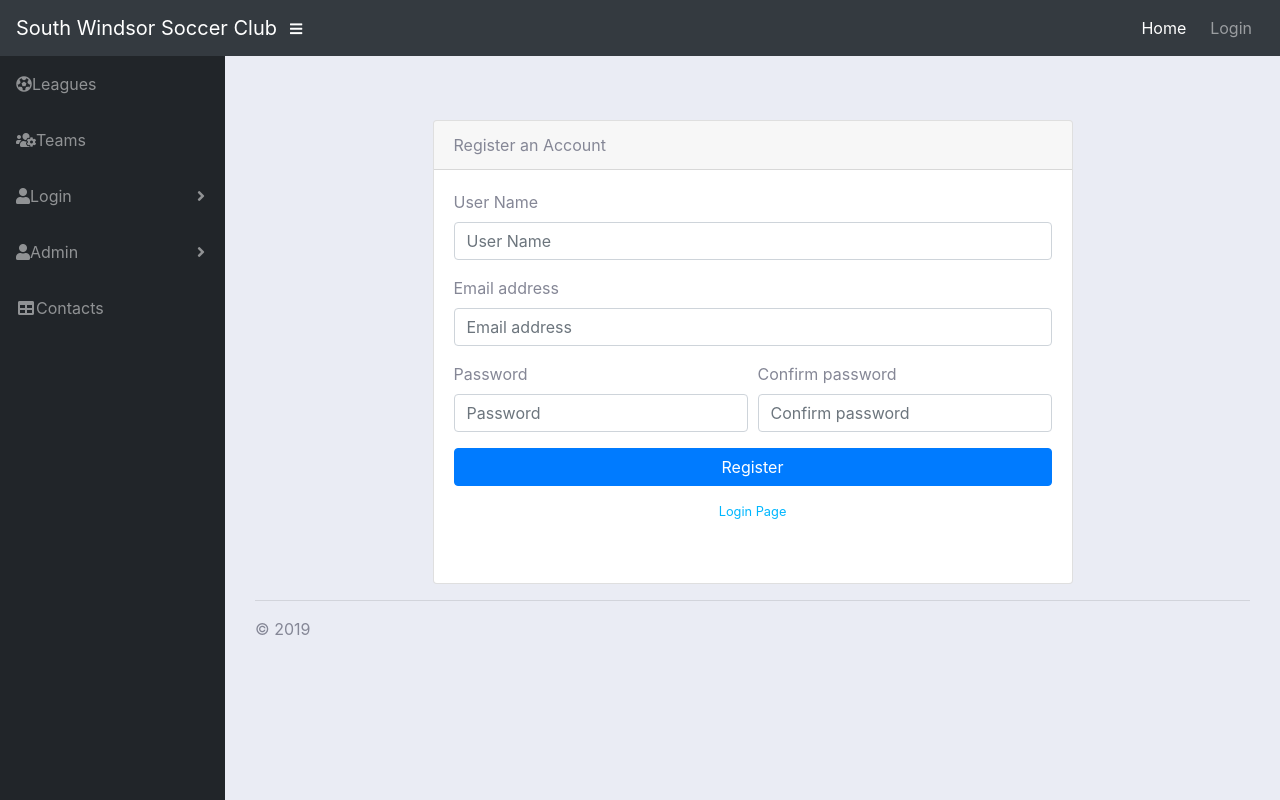
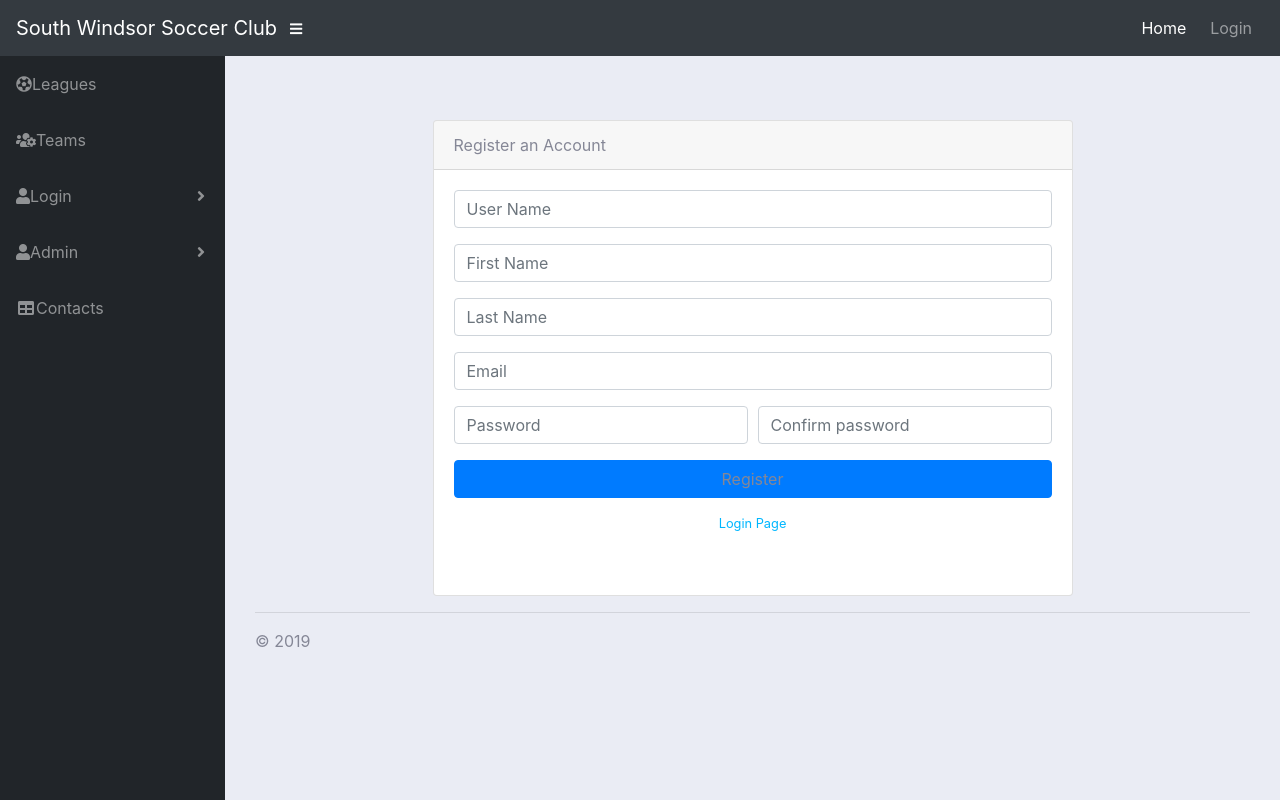
Before and after one commit to sudeshpamidi/MEAN-Final-Project, an Angular app in the folder client/: page /register in a window 1280 px wide. Built offline with nearby package versions, Linux system fonts and the light colour scheme.

Commit message:
Registration uses completed

```diff
--- a/client/src/app/leagues/leagues.component.html
+++ b/client/src/app/leagues/leagues.component.html
@@ -1 +1,2 @@
 <p>leagues works!</p>
+{{isAuthenticated}}
--- a/client/src/app/leagues/leagues.component.ts
+++ b/client/src/app/leagues/leagues.component.ts
@@ -1,4 +1,5 @@
 import { Component, OnInit } from '@angular/core';
+import { AuthService }  from '../services/auth.service';
 
 @Component({
   selector: 'app-leagues',
@@ -7,9 +8,12 @@ import { Component, OnInit } from '@angular/core';
 })
 export class LeaguesComponent implements OnInit {
 
-  constructor() { }
+
+  constructor(private authService : AuthService) { }
+  isAuthenticated : boolean=  this.authService.isAuth;
 
   ngOnInit() {
+
   }
 
 }
--- a/client/src/app/login/login.component.ts
+++ b/client/src/app/login/login.component.ts
@@ -23,9 +23,12 @@ export class LoginComponent implements OnInit {
      this.authService.authenticate (this.userName, this.passWord )
          .subscribe(data => {
             if (data['error']){
+              this.authService.isAuth = false;
               this.errorMessage = data['error'] ;
             }
-            else { this.router.navigate(['leagues']); }
+            else {
+              this.authService.isAuth = true;
+              this.router.navigate(['leagues']); }
         });
     }
   }
--- a/client/src/app/models/users.ts
+++ b/client/src/app/models/users.ts
@@ -1,5 +1,4 @@
 export class Users {
-
     constructor(
         public username: string,
         public firstname:string,
--- a/client/src/app/register/register.component.html
+++ b/client/src/app/register/register.component.html
@@ -4,33 +4,48 @@
         <form id="frmRegister">
             <div class="form-group">
                 <div class="form-label-group">
-                    <label for="inputUserName">User Name</label>
-                    <input type="text" id="inputUserName" name="username" class="form-control" maxlength="30" placeholder="User Name" required="required" data-role="validate" data-content="User Name is required. The Team Name must be a series of alpha-numeric characters only. Maximum length of 30.">
+                    <!-- <label for="inputUserName">User Name</label> -->
+                    <input type="text" id="username" name="username" class="form-control" [(ngModel)]="usersModel.username" maxlength="30" placeholder="User Name" required="required" data-role="validate" data-content="User Name is required. The Team Name must be a series of alpha-numeric characters only. Maximum length of 30.">
                 </div>
             </div>
             <div class="form-group">
                 <div class="form-label-group">
-                    <label for="email">Email address</label>
-                    <input type="email" id="email" name="email" class="form-control" placeholder="Email address" required="required" data-role="validate" data-content="Email is required and should be a valid email id.">
+                    <!-- <label for="firstname">First Name</label> -->
+                    <input type="text" id="firstname" name="firstname" class="form-control" [(ngModel)]="usersModel.firstname" maxlength="30" placeholder="First Name" required data-role="validate" data-content="User Name is required. The Team Name must be a series of alpha-numeric characters only. Maximum length of 30.">
+                </div>
+            </div>
+
+            <div class="form-group">
+                <div class="form-label-group">
+                    <!-- <label for="inputUserName">Last Name</label> -->
+                    <input type="text" id="lastname" name="lastname" class="form-control" [(ngModel)]="usersModel.lastname" maxlength="30" placeholder="Last Name" required="required" data-role="validate" data-content="User Name is required. The Team Name must be a series of alpha-numeric characters only. Maximum length of 30.">
+                </div>
+            </div>
+
+            <div class="form-group">
+                <div class="form-label-group">
+                    <!-- <label for="email">Email address</label> -->
+                    <input type="email" id="email" name="email" class="form-control" [(ngModel)]="usersModel.email" placeholder="Email" required="required" data-role="validate" data-content="Email is required and should be a valid email id.">
+                    <input type="text" id="isadmin" name="isadmin" class="form-control" [(ngModel)]="usersModel.isadmin" value="false" hidden>
                 </div>
             </div>
             <div class="form-group">
                 <div class="form-row">
                     <div class="col-md-6">
                         <div class="form-label-group">
-                            <label for="password">Password</label>
-                            <input type="password" id="password" name="password" class="form-control" placeholder="Password" required="required" data-role="validate" data-content="Password is required.">
+                            <!-- <label for="password">Password</label> -->
+                            <input type="password" id="password" name="password" [(ngModel)]="usersModel.password" class="form-control" placeholder="Password" required="required" data-role="validate" data-content="Password is required.">
                         </div>
                     </div>
                     <div class="col-md-6">
                         <div class="form-label-group">
-                            <label for="confirmPassword">Confirm password</label>
+                            <!-- <label for="confirmPassword">Confirm password</label> -->
                             <input type="password" id="confirmPassword" class="form-control" placeholder="Confirm password" required="required" data-role="validate" data-content="Confirm Password is required.">
                         </div>
                     </div>
                 </div>
             </div>
-            <a class="btn btn-primary btn-block" id="btnRegister" href="/users/register">Register</a>
+            <a class="btn btn-primary btn-block" id="btnRegister" (click)="registerUser()">Register</a>
         </form>
         <div class="text-center">
             <a class="d-block small mt-3" href="/login">Login Page</a>
--- a/client/src/app/register/register.component.ts
+++ b/client/src/app/register/register.component.ts
@@ -1,4 +1,7 @@
 import { Component, OnInit } from '@angular/core';
+import { Users } from '../models/users';
+import { UsersService }  from '../services/users.service';
+import { Router } from '@angular/router';
 
 @Component({
   selector: 'app-register',
@@ -7,9 +10,23 @@ import { Component, OnInit } from '@angular/core';
 })
 export class RegisterComponent implements OnInit {
 
-  constructor() { }
+  usersModel = new Users("", "","","","",false );
+  errorMessage : string ;
+
+  constructor(private usersService : UsersService,
+    private router : Router) { }
 
   ngOnInit() {
+
   }
-
+  registerUser():void {
+    this.usersService.registerUser (this.usersModel)
+    .subscribe(data => {
+        if (data['error']){
+          this.errorMessage = data['error'] ;
+        }
+        else {
+          this.router.navigate(['login']); }
+    });
+  }
 }
--- a/client/src/app/services/auth.service.ts
+++ b/client/src/app/services/auth.service.ts
@@ -10,12 +10,23 @@ import { map } from 'rxjs/operators';
 })
 export class AuthService {
 
+
+  private _isAuth: boolean = false;
+  get isAuth(): boolean {
+      return this._isAuth;
+  }
+  set isAuth(value: boolean) {
+      this._isAuth = value;
+  }
+
   private url: string = 'http://localhost:3000/users/login/';
 	private httpOptions = {
     headers: new HttpHeaders({
       'Content-Type':  'application/json'
     })
   };
+
+
 
   constructor(private http : HttpClient) { }
 
--- a/client/src/app/services/users.service.ts
+++ b/client/src/app/services/users.service.ts
@@ -8,7 +8,7 @@ import { map } from 'rxjs/operators';
   providedIn: 'root'
 })
 export class UsersService {
-  private url: string = 'http://localhost:3000/users/';
+  private urlEndpoint: string = 'http://localhost:3000/users/';
 	private httpOptions = {
     headers: new HttpHeaders({
       'Content-Type':  'application/json'
@@ -18,7 +18,16 @@ export class UsersService {
   constructor(private http : HttpClient ) { }
 
   getUsers (): Observable<any> {
-    return this.http.get(this.url, this.httpOptions)
+
+    return this.http.get(this.urlEndpoint, this.httpOptions)
             .pipe(map(res => <any>res));
   }
+
+  registerUser (user : any): Observable<any> {
+    let url  = this.urlEndpoint + "register"
+    return this.http.post(url, user, this.httpOptions)
+            .pipe(map(res => <any>res));
+  }
+
+
 }
--- a/client/src/app/sidebar/sidebar.component.html
+++ b/client/src/app/sidebar/sidebar.component.html
@@ -19,9 +19,11 @@
             <h6 class="dropdown-header">Login:</h6>
             <div class="dropdown-divider"></div>
 
-            <a class="dropdown-item" href="#" data-toggle="modal" data-target="#logoutModal">Logout</a>
+            <a class="dropdown-item" href="#" data-toggle="modal" data-target="#logoutModal">Logout {{isAuthenticated}}</a>
+
             <a class="dropdown-item" routerLink="login">Login</a>
             <a class="dropdown-item" routerLink="register">Register</a>
+
         </div>
     </li>
 
--- a/client/src/app/sidebar/sidebar.component.ts
+++ b/client/src/app/sidebar/sidebar.component.ts
@@ -1,4 +1,5 @@
 import { Component, OnInit } from '@angular/core';
+import { AuthService }  from '../services/auth.service';
 
 @Component({
   selector: 'app-sidebar',
@@ -7,9 +8,9 @@ import { Component, OnInit } from '@angular/core';
 })
 export class SidebarComponent implements OnInit {
 
-  constructor() { }
+  isAuthenticated :boolean =  this.authService.isAuth;
+  constructor(private authService : AuthService) { }
 
   ngOnInit() {
   }
-
 }
```
